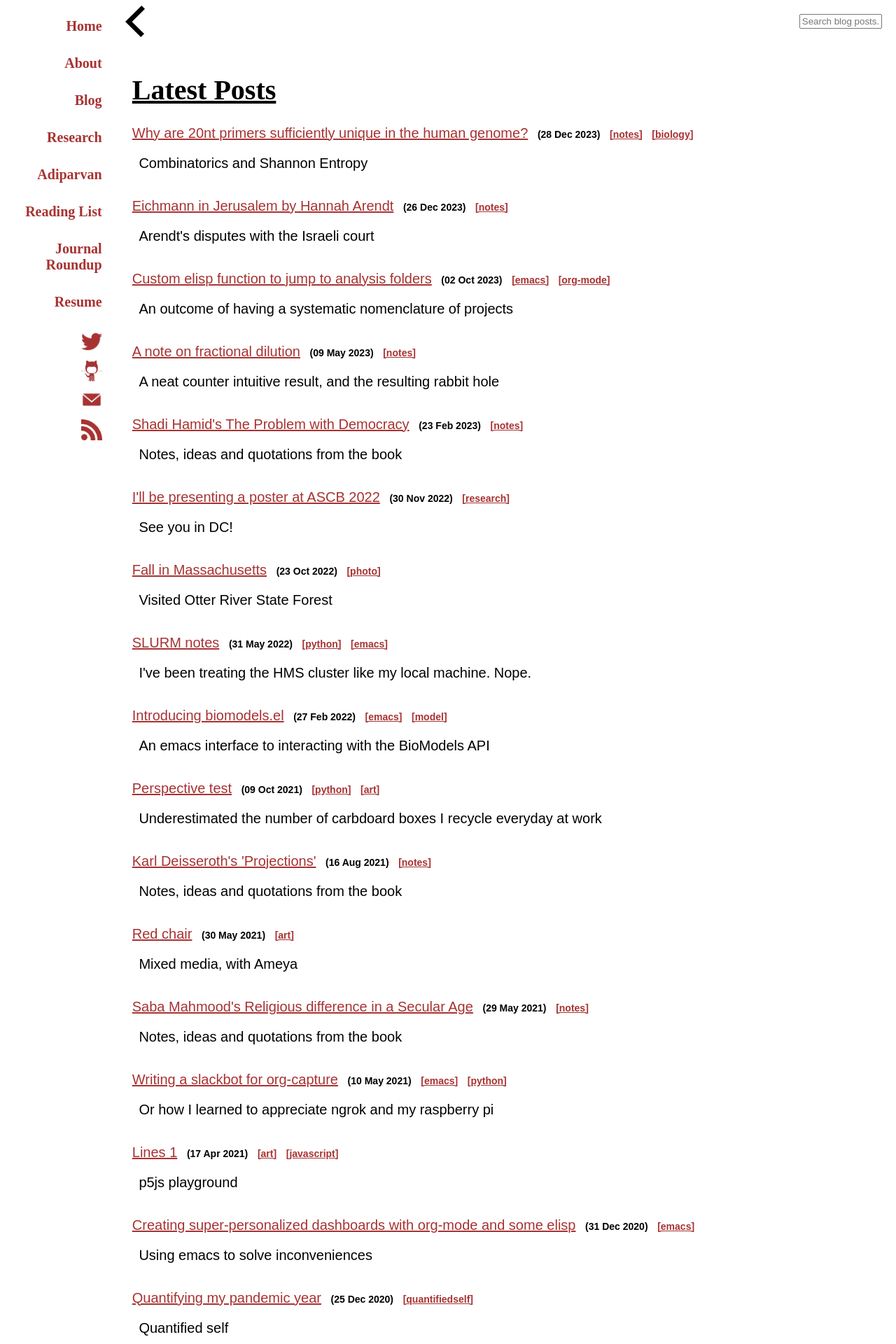
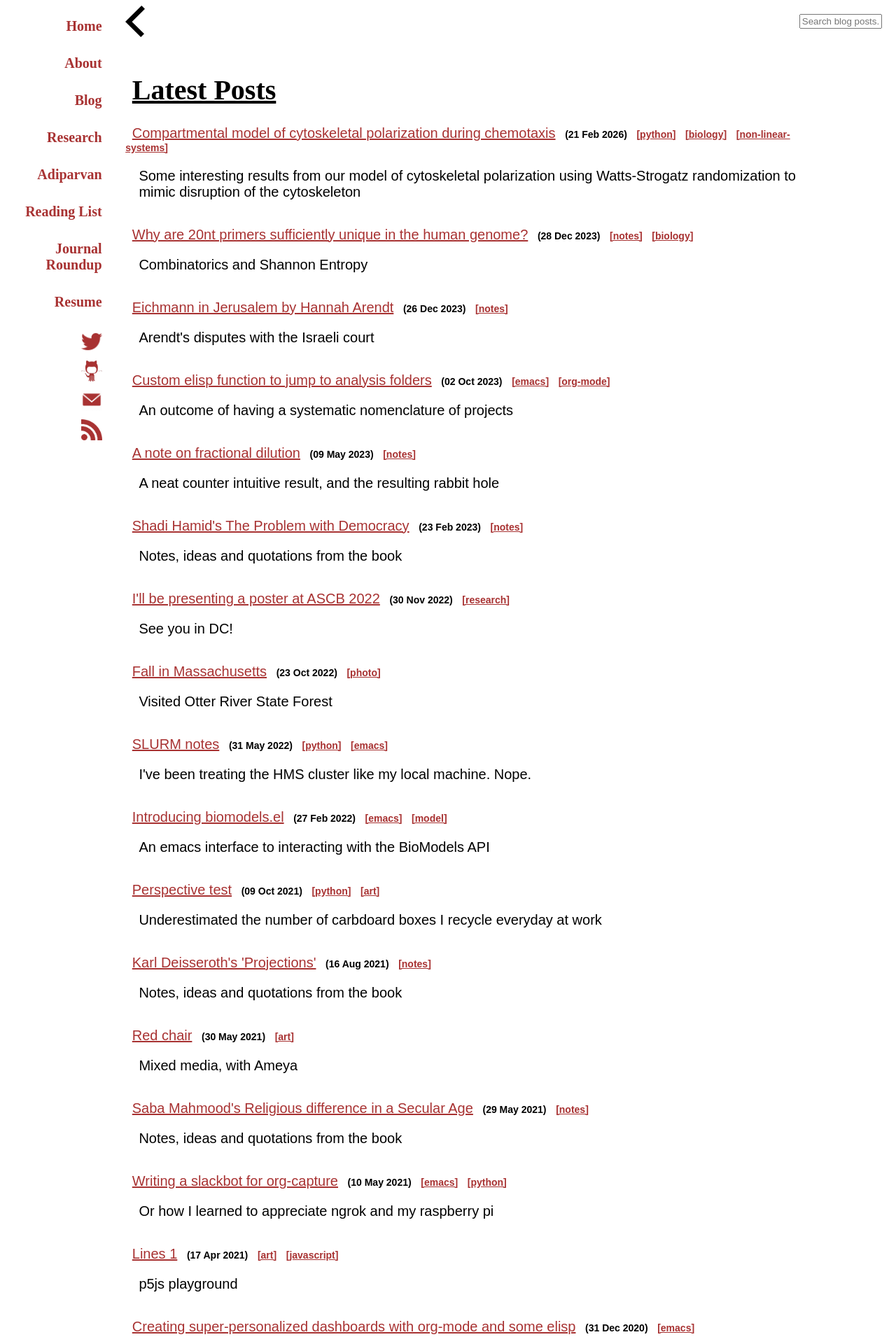
Before and after one commit to amoghpj/amoghpj.github.io, a Jekyll site: the page built from blog.html, in a window 1280 px wide. Shown: the top 1920 px of the page at 70% size. Built offline with Jekyll 4.4.1, drawn with Linux system fonts in a browser that asks for light colours; comment, search, counter and statistics services are not loaded; some of the changed text lies outside the part shown.

Commit message:
First half of Zhang Taiyan post

```diff
--- /dev/null
+++ b/_posts/2026-02-21-zhang-taiyan.md
@@ -0,0 +1,11 @@
+---
+title: "Compartmental model of cytoskeletal polarization during chemotaxis"
+layout: post
+headerImage: false
+description: Some interesting results from our model of cytoskeletal polarization using Watts-Strogatz randomization to mimic disruption of the cytoskeleton
+tag:
+- python
+- biology
+- non-linear-systems
+projects: true
+---
```
Also changed, not shown: readinglist.md (+5 -2 lines).
